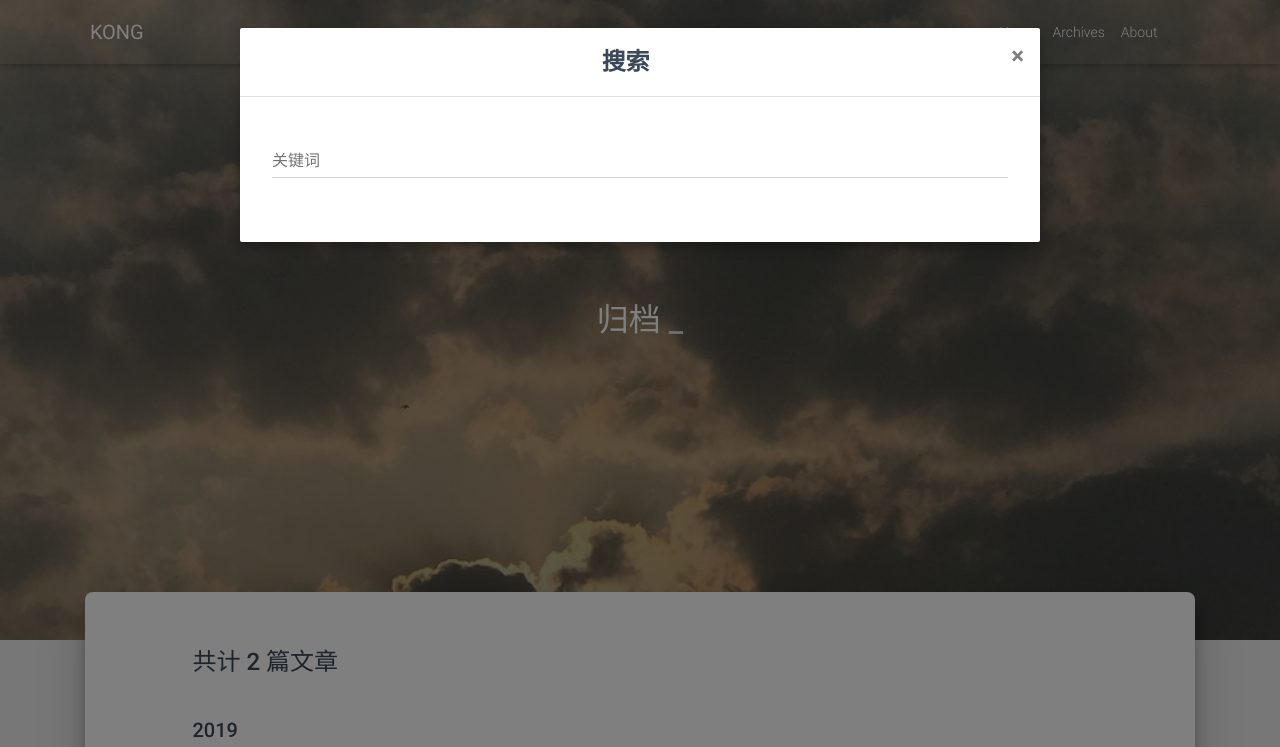
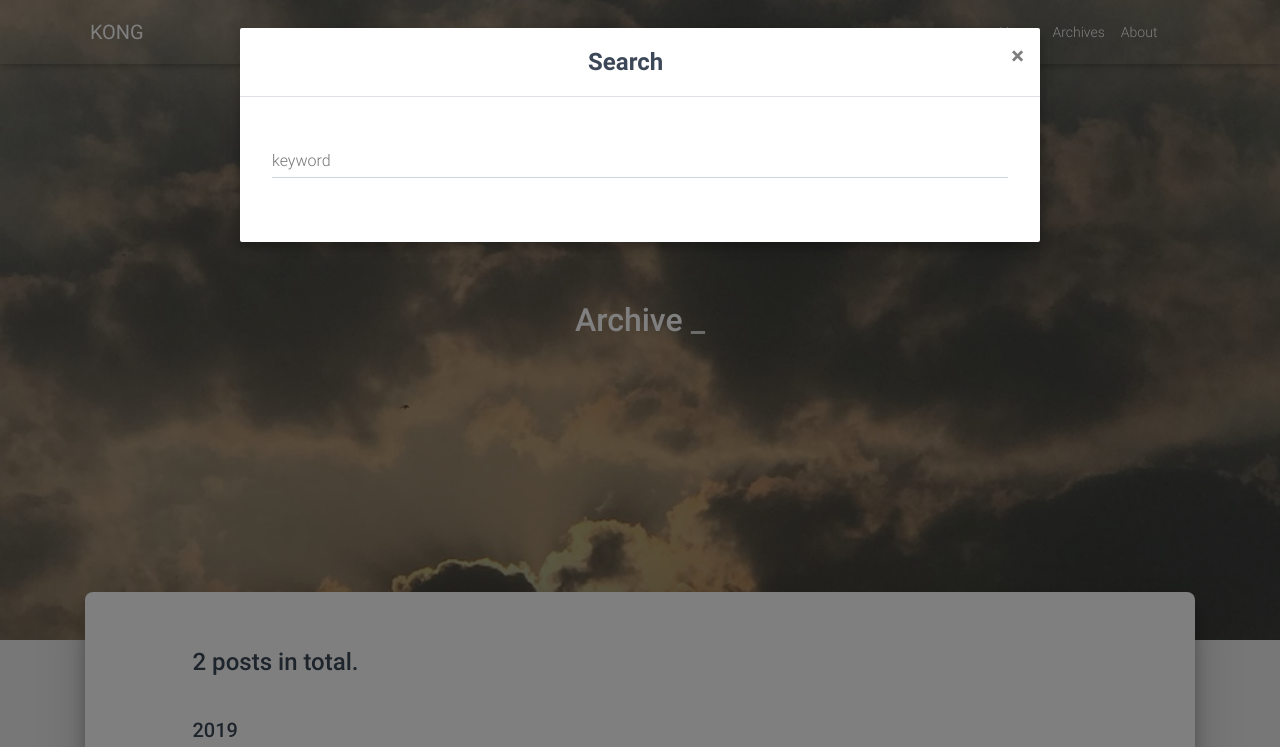
Before and after one commit to KONG-TSAI/KONG-TSAI.github.io, a plain HTML site: page archives/index.html in a window 1280 px wide. Both pictures are taken after a click on the link 1180 px from the left and 32 px from the top of the page. Shown: the top 747 px of the page. Drawn offline with Linux system fonts and the light colour scheme; some packages are replaced by stand-ins of ours; a script that the page names is missing; some icons are missing; a small style sheet from the web is missing.

Commit message:
Site updated: 2019-11-15 13:57:48

```diff
--- a/archives/index.html
+++ b/archives/index.html
@@ -15,7 +15,7 @@
   <meta name="description" content="">
   <meta name="author" content="KONG">
   <meta name="keywords" content="">
-  <title>归档 &lt; 黑白說</title>
+  <title>Archive &lt; 黑白說</title>
 
   <link rel="stylesheet" href="/lib/font-awesome/css/all.min.css"  >
 <link rel="stylesheet" href="/lib/bootstrap/css/bootstrap.min.css"  >
@@ -118,7 +118,7 @@
 
 
 <div class="list-group">
-  <p class="h4">共计 2 篇文章</p>
+  <p class="h4">2 posts in total.</p>
   <hr>
 
 
@@ -159,7 +159,7 @@
   <div class="modal-dialog modal-dialog-scrollable modal-lg" role="document">
     <div class="modal-content">
       <div class="modal-header text-center">
-        <h4 class="modal-title w-100 font-weight-bold">搜索</h4>
+        <h4 class="modal-title w-100 font-weight-bold">Search</h4>
         <button type="button" id="local-search-close" class="close" data-dismiss="modal" aria-label="Close">
           <span aria-hidden="true">&times;</span>
         </button>
@@ -168,7 +168,7 @@
         <div class="md-form mb-5">
           <input type="text" id="local-search-input" class="form-control validate">
           <label data-error="x" data-success="v"
-                 for="local-search-input">关键词</label>
+                 for="local-search-input">keyword</label>
         </div>
         <div class="list-group" id="local-search-result"></div>
       </div>
@@ -258,7 +258,7 @@
     var typed = new Typed('#subtitle', {
       strings: [
         '  ',
-        "归档&nbsp;",
+        "Archive&nbsp;",
       ],
       cursorChar: "_",
       typeSpeed: 70,
```
Also changed, not shown: 2019/11/10/淺談人工智能/index.html (+2 -2 lines), 2019/11/13/Fly, FPX fly/index.html (+2 -2 lines), 404.html (+3 -3 lines), about/index.html (+5 -5 lines), archives/2019/11/index.html (+5 -5 lines), archives/2019/index.html (+5 -5 lines), categories/index.html (+4 -4 lines), index.html (+2 -2 lines), tags/index.html (+4 -4 lines), img/avator_sky.png (added).
